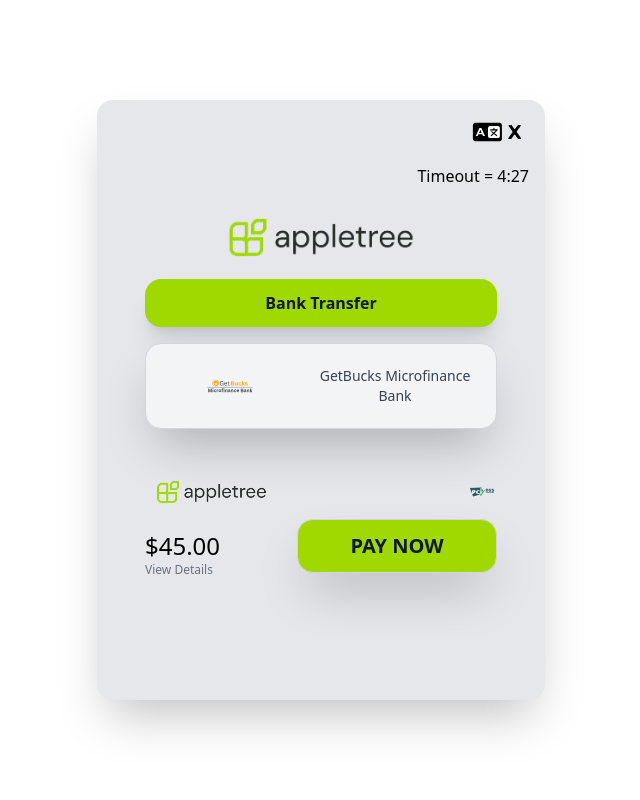
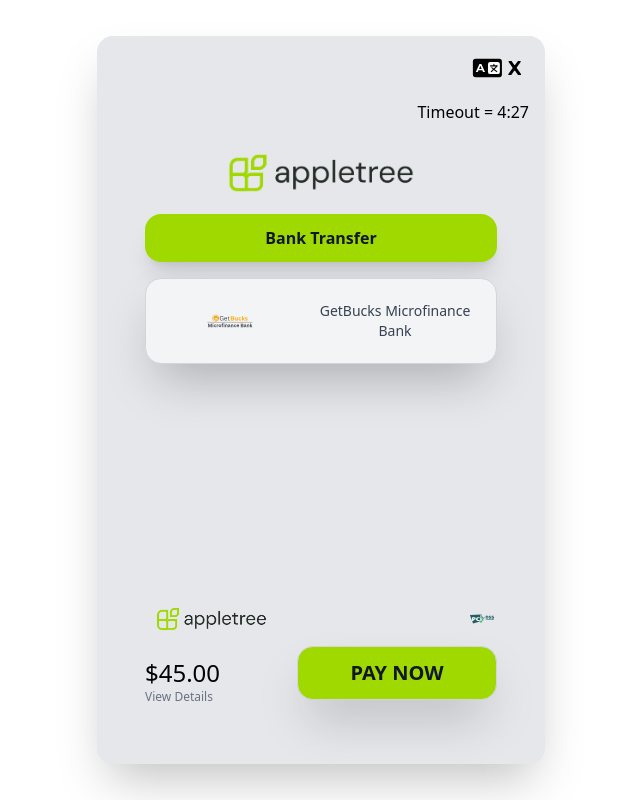
Before and after one commit to khomabhena/AppleTree, a React (Vite) app: page /bank-transfer in a window 1280 px wide. Shown: the whole page, without its empty margins (319-959 px from the left). Built offline with nearby package versions, Linux system fonts and the light colour scheme; the HTML template or start-up script is replaced by a standard one.

Commit message:
added a spacer component and inserted it in various layouts for asthetics

```diff
--- /dev/null
+++ b/src/components/Spacer.jsx
@@ -0,0 +1,11 @@
+import React from 'react'
+
+const Spacer = () => {
+  return (
+    <div className=' h-12 lg:h-24 w-8'>
+
+    </div>
+  )
+}
+
+export default Spacer
--- a/src/pages/BankAccount.jsx
+++ b/src/pages/BankAccount.jsx
@@ -4,12 +4,14 @@
 import Confirmation from '../components/Confirmation'
 import BottomLogos from '../components/BottomLogos'
 import PayButton from '../components/PayButton'
+import Spacer from '../components/Spacer'
 
 const BankAccount = () => {
   return (
     <Container name='Bank Transfer'>
         <p className=' text-start mt-4 mb-8'>Provide your bank account number and follow fund transfer instructions that will be shown to you to complete payment</p>
         <TextInput name={'Account Number'} />
+        <Spacer />
         <Confirmation />
         <BottomLogos />
         <PayButton location={'/data-collection'} name={'PAY NOW'} />
--- a/src/pages/BankTransfer.jsx
+++ b/src/pages/BankTransfer.jsx
@@ -3,11 +3,15 @@
 import ButtonMobileMoney from '../components/ButtonMobileMoney'
 import BottomLogos from '../components/BottomLogos'
 import PayButton from '../components/PayButton'
+import Spacer from '../components/Spacer'
 
 const BankTransfer = () => {
   return (
     <Container name={'Bank Transfer'}>
         <ButtonMobileMoney location={'/bank-account'} image={'/getbucks.svg'} name={'GetBucks Microfinance Bank'} />
+
+        <Spacer />
+        <Spacer />
         <BottomLogos />
         <PayButton location={'/bank-account'} name={'PAY NOW'} />
     </Container>
--- a/src/pages/Cards.jsx
+++ b/src/pages/Cards.jsx
@@ -4,12 +4,14 @@
 import Confirmation from '../components/Confirmation'
 import BottomLogos from '../components/BottomLogos'
 import PayButton from '../components/PayButton'
+import Spacer from '../components/Spacer'
 
 const Cards = () => {
   return (
     <Container name={'Cards'}>
         <TextInputCCTwo name1={'Expiry'} name2={'Card Number'} reverse={true} />
         <TextInputCCTwo name1={'CVV'} name2={'Card Holder Name'} reverse={true} />
+        <Spacer />
         <Confirmation />
         <BottomLogos />
         <PayButton location={'/card-details'} name={'PAY NOW'} />
--- a/src/pages/CardsDetails.jsx
+++ b/src/pages/CardsDetails.jsx
@@ -5,6 +5,7 @@
 import Confirmation from '../components/Confirmation'
 import BottomLogos from '../components/BottomLogos'
 import PayButton from '../components/PayButton'
+import Spacer from '../components/Spacer'
 
 const CardsDetails = () => {
   return (
@@ -12,6 +13,7 @@
         <TextInput name={'Address'} />
         <TextInputCCTwo name2={'City'} name1={'Zip'} reverse={true} />
         <TextInputCCTwo name2={'Country'} name1={'Province'} reverse={true} />
+        <Spacer />
         <Confirmation />
         <BottomLogos />
         <PayButton location={'/data-collection'} name={'PAY NOW'} />
--- a/src/pages/EWallet.jsx
+++ b/src/pages/EWallet.jsx
@@ -4,12 +4,14 @@
 import Confirmation from '../components/Confirmation'
 import BottomLogos from '../components/BottomLogos'
 import PayButton from '../components/PayButton'
+import Spacer from '../components/Spacer'
 
 const EWallet = () => {
   return (
     <Container name={'E-Wallet'}>
         <ButtonMobileMoney location={'/'} image={'/innbucks.svg'} name={'InnBucks'} />
         <ButtonMobileMoney location={'/'} image={'/paydunya.svg'} name={'PayDunya'} />
+        <Spacer />
         <Confirmation />
         <BottomLogos />
         <PayButton location={'/data-collection'} name={'PAY NOW!'} />
--- a/src/pages/GiftCard.jsx
+++ b/src/pages/GiftCard.jsx
@@ -4,12 +4,14 @@
 import Confirmation from '../components/Confirmation'
 import BottomLogos from '../components/BottomLogos'
 import PayButton from '../components/PayButton'
+import Spacer from '../components/Spacer'
 
 const GiftCard = () => {
   return (
     <Container name={'Redboxx Gift Card Code'}>
         <p className=' mt-8 text-gray-600 text-start'>Enter your gift card QR code here to pay</p>
         <TextInput name={'Redboxx Gift Card Code'} />
+        <Spacer />
         <Confirmation />
         <BottomLogos />
         <PayButton location={'/data-collection'} name={'PAY NOW!'}/>
--- a/src/pages/MobileMoney.jsx
+++ b/src/pages/MobileMoney.jsx
@@ -4,6 +4,7 @@
 import Confirmation from '../components/Confirmation'
 import BottomLogos from '../components/BottomLogos'
 import PayButton from '../components/PayButton'
+import Spacer from '../components/Spacer'
 
 const MobileMoney = () => {
   return (
@@ -11,6 +12,7 @@
         <ButtonMobileMoney image={'/ecocash.svg'} name={'EcoCash'} />
         <ButtonMobileMoney image={'/one-money.svg'} name={'One Money'} />
         <ButtonMobileMoney image={'/telecash.svg'} name={'Telecash'} />
+        <div className=' h-8'></div>
         <Confirmation />
         <BottomLogos />
         <PayButton location={'/data-collection'} name={'PAY NOW!'} />
```
